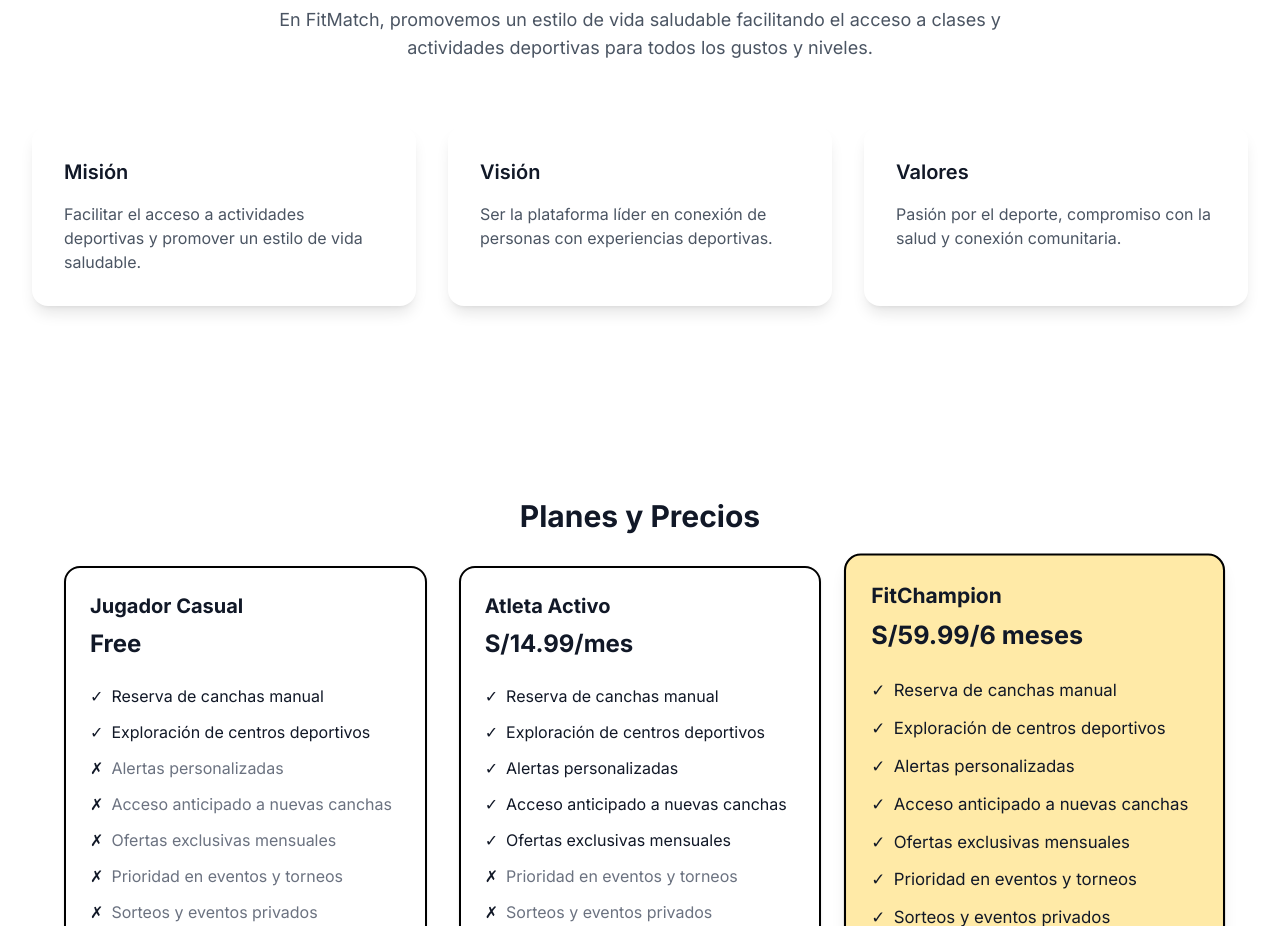
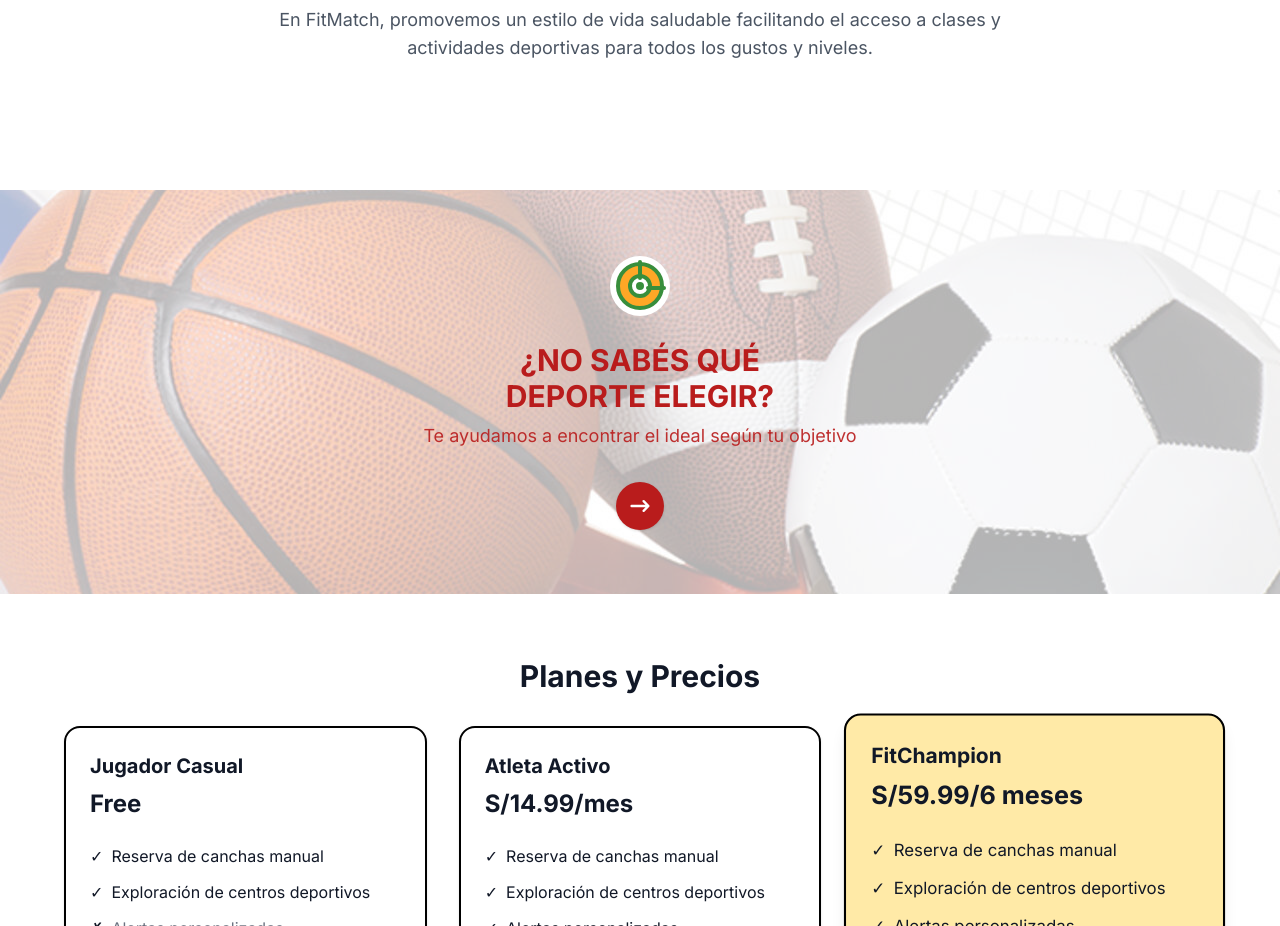
Before and after one commit to scplasenciac/fitmatch_v1, a Next.js app: page / in a window 1280 px wide. Shown: the part 2860-3786 px from the top of the page. Built offline with nearby package versions, Linux system fonts and the light colour scheme.

Commit message:
cambios 28-04

```diff
--- a/app/page.tsx
+++ b/app/page.tsx
@@ -4,6 +4,7 @@
 import HowItWorks from '@/components/HowItWorks'
 import HealthTips from '@/components/HealthTips'
 import AboutUs from '@/components/AboutUs'
+import SportSuggestion from '@/components/SportSuggestion'
 import Testimonials from '@/components/Testimonials'
 import CallToAction from '@/components/CallToAction'
 import PricingPlans from '@/components/PricingPlans'
@@ -16,6 +17,7 @@
       <HowItWorks />
       <HealthTips />
       <AboutUs />
+      <SportSuggestion />
       <PricingPlans />
       <Testimonials />
       <CallToAction />
--- a/components/AboutUs.tsx
+++ b/components/AboutUs.tsx
@@ -18,27 +18,6 @@
             En FitMatch, promovemos un estilo de vida saludable facilitando el acceso a clases y actividades deportivas para todos los gustos y niveles.
           </p>
         </div>
-
-        <div className="mt-16 grid grid-cols-1 gap-8 sm:grid-cols-2 lg:grid-cols-3 animate-fade-in-up" style={{ animationDelay: '0.4s' }}>
-          <div className="rounded-2xl bg-white p-8 shadow-lg">
-            <h4 className="text-xl font-semibold text-gray-900">Misión</h4>
-            <p className="mt-4 text-gray-600">
-              Facilitar el acceso a actividades deportivas y promover un estilo de vida saludable.
-            </p>
-          </div>
-          <div className="rounded-2xl bg-white p-8 shadow-lg">
-            <h4 className="text-xl font-semibold text-gray-900">Visión</h4>
-            <p className="mt-4 text-gray-600">
-              Ser la plataforma líder en conexión de personas con experiencias deportivas.
-            </p>
-          </div>
-          <div className="rounded-2xl bg-white p-8 shadow-lg">
-            <h4 className="text-xl font-semibold text-gray-900">Valores</h4>
-            <p className="mt-4 text-gray-600">
-              Pasión por el deporte, compromiso con la salud y conexión comunitaria.
-            </p>
-          </div>
-        </div>
       </div>
     </section>
   )
--- a/components/BlinkingText.tsx
+++ b/components/BlinkingText.tsx
@@ -4,8 +4,8 @@
 import { motion } from 'framer-motion'
 
 const phrases = [
-  'canchas',
-  'clases',
+  'canchas deportivas',
+  'clases deportivas',
   'eventos deportivos',
   'comunidad',
   'experiencias'
--- a/components/Header.tsx
+++ b/components/Header.tsx
@@ -98,6 +98,16 @@
                   </Link>
                 );
               })}
+              <Link
+                href="https://scplasenciac.github.io/fitmatch_v1/contact"
+                onClick={(e) => {
+                  handleNavigation(e, "https://scplasenciac.github.io/fitmatch_v1/contact");
+                  setMobileMenuOpen(false);
+                }}
+                className="flex items-center justify-center px-4 py-3 text-base font-semibold text-white bg-primary-700 hover:bg-primary-600 transition-colors"
+              >
+                Únete como partner
+              </Link>
             </nav>
           </div>
         </div>
--- /dev/null
+++ b/components/SportSuggestion.tsx
@@ -0,0 +1,38 @@
+import React from 'react';
+import { HiArrowNarrowRight } from 'react-icons/hi';
+
+export default function SportSuggestion() {
+  return (
+    <section className="w-full relative py-16 flex justify-center items-center min-h-[350px]">
+      {/* Imagen de fondo */}
+      <div className="absolute inset-0 w-full h-full">
+        <img
+          src="/deportes.jpg"
+          alt="Deportes fondo"
+          className="w-full h-full object-cover object-center"
+        />
+        {/* Overlay blanco translúcido */}
+        <div className="absolute inset-0 bg-white opacity-70" />
+      </div>
+      {/* Contenido */}
+      <div className="relative z-10 flex flex-col items-center text-center">
+        {/* Icono de diana */}
+        <div className="mb-6">
+          <svg width="64" height="64" viewBox="0 0 64 64" fill="none" xmlns="http://www.w3.org/2000/svg">
+            <circle cx="32" cy="32" r="30" fill="#fff"/>
+            <circle cx="32" cy="32" r="22" fill="#FFA726" stroke="#388E3C" strokeWidth="4"/>
+            <circle cx="32" cy="32" r="10" fill="#fff" stroke="#388E3C" strokeWidth="4"/>
+            <circle cx="32" cy="32" r="4" fill="#388E3C"/>
+            <rect x="30" y="6" width="4" height="20" rx="2" fill="#388E3C"/>
+            <rect x="38" y="32" width="20" height="4" rx="2" fill="#388E3C"/>
+          </svg>
+        </div>
+        <h2 className="text-2xl sm:text-3xl font-bold text-primary-700 mb-2 uppercase leading-tight">¿NO SABÉS QUÉ<br/>DEPORTE ELEGIR?</h2>
+        <p className="text-primary-700 text-base sm:text-lg mb-6 opacity-90">Te ayudamos a encontrar el ideal según tu objetivo</p>
+        <button className="mt-2 bg-primary-700 rounded-full p-3 shadow hover:bg-red-800 transition">
+          <HiArrowNarrowRight className="text-white text-2xl" />
+        </button>
+      </div>
+    </section>
+  );
+}
```
Also changed, not shown: public/deportes.jpg (added).
